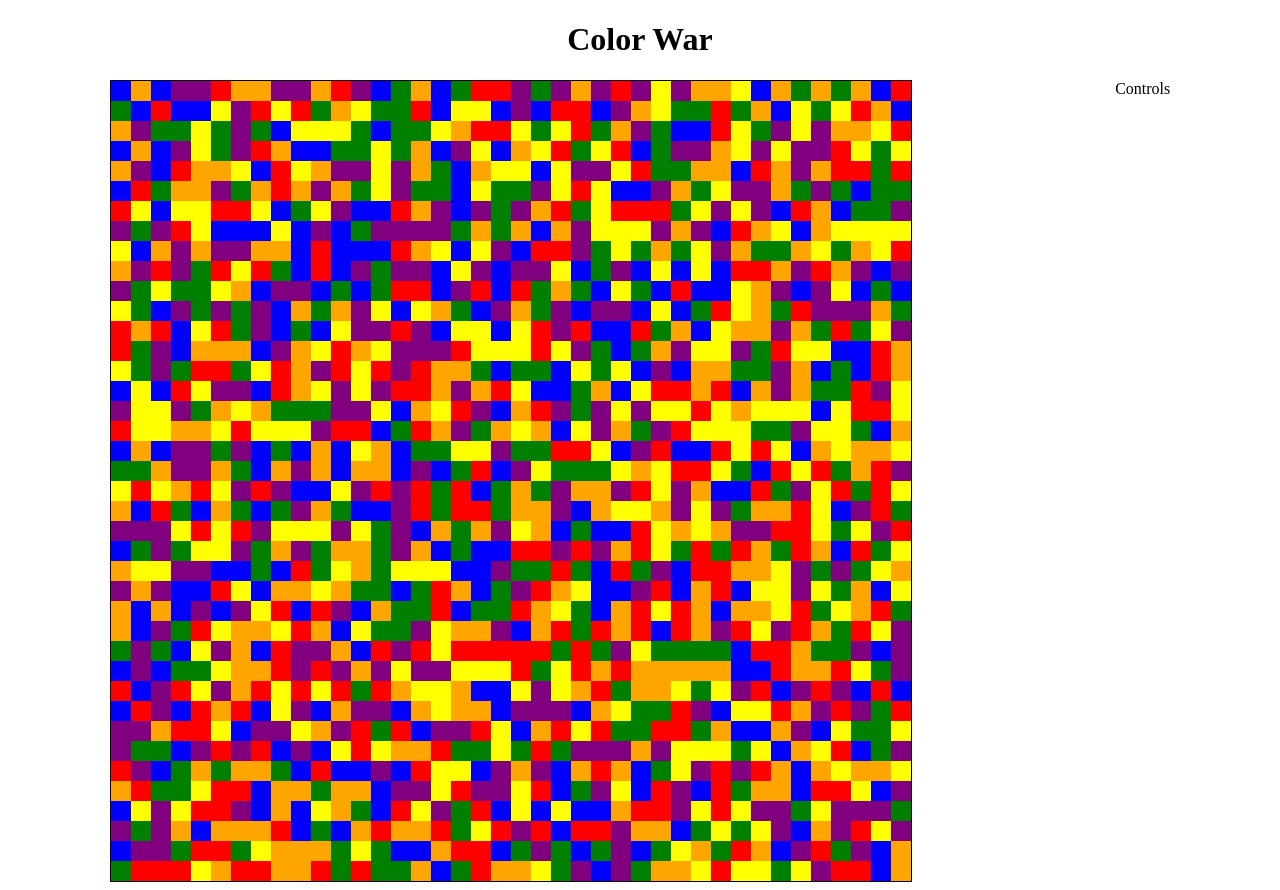
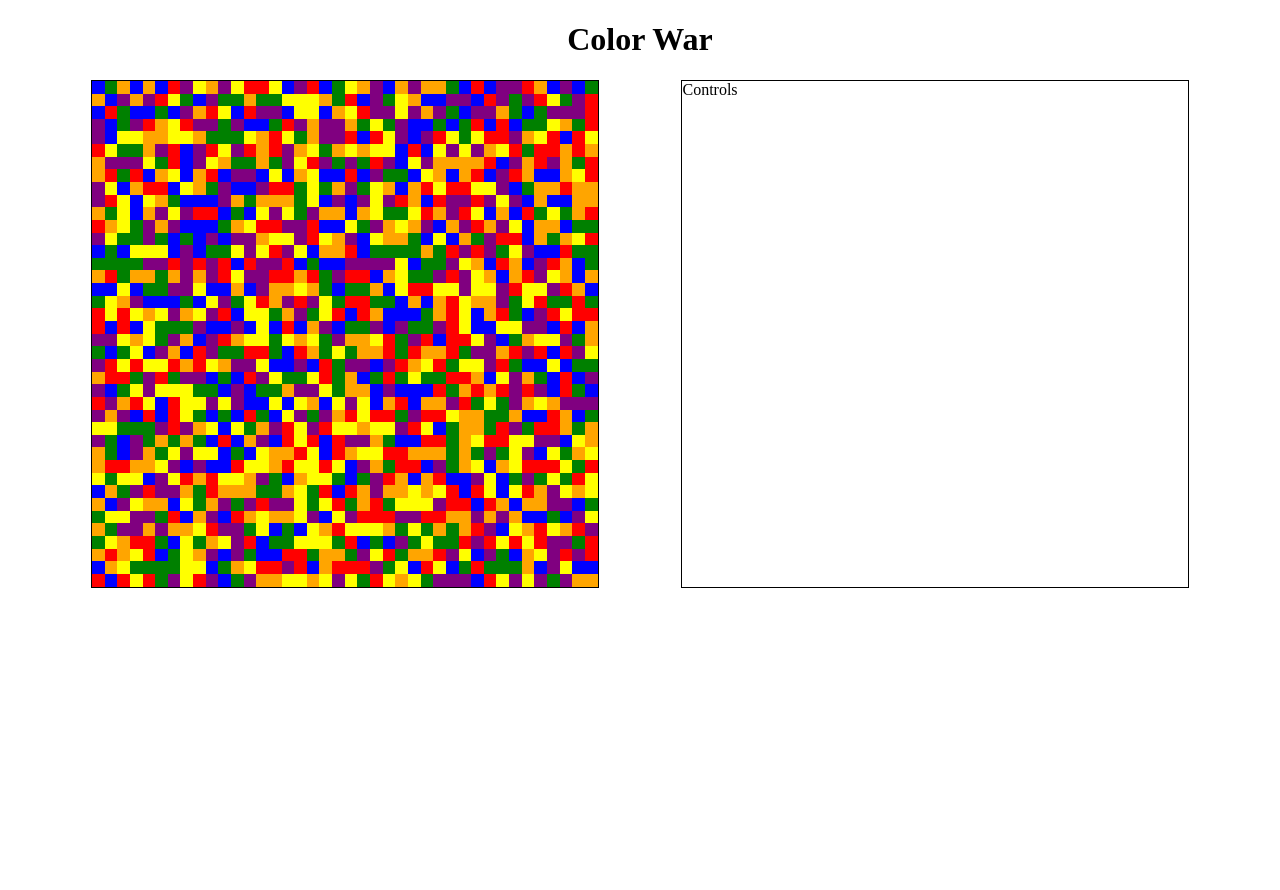
Before and after one commit to Glowieh/color-war, a React (Create React App) app: page / in a window 1280 px wide. After the commit the page ends 800 px from the top, so only its background shows below. Built offline with nearby package versions, Linux system fonts and the light colour scheme.

Commit message:
Added a config file and styles for the color grid

```diff
--- a/src/App.css
+++ b/src/App.css
@@ -5,15 +5,31 @@
 .main-container {
   display: flex;
   flex-flow: row nowrap;
-  justify-content: space-around;
+  justify-content: space-evenly;
 }
 
 .grid {
   display: flex;
+  flex-flow: column nowrap;
   border: 1px solid black;
+  width: 40%;
+}
+
+.grid-row {
+  display: inline-flex;
 }
 
 .grid-cell {
-  min-width: 20px;
-  min-height: 20px;
+  width: 100%;
 }
+
+.grid-cell:before {
+  content:'';
+  float:left;
+  padding-top:100%;
+}
+
+.controls {
+  width: 40%;
+  border: 1px solid black;
+}
--- a/src/App.jsx
+++ b/src/App.jsx
@@ -3,18 +3,20 @@ import './App.css';
 
 import Grid from './Grid.jsx';
 import Controls from './Controls.jsx';
+import { Config } from './Config.jsx';
 
 class App extends Component {
 
   constructor(props) {
     super(props);
-    this.state = {grid: []};
+    this.state = {grid: [], player1Color: 0, player2Color: 1};
   }
 
   componentDidMount() {
-    let grid = new Array(40*40);
+    let grid = new Array(Config.gridWidth*Config.gridHeight);
     grid.fill(0);
-    this.setState({grid: grid.map(() => Math.floor(Math.random() * 6))});
+    grid = grid.map(() => Math.floor(Math.random() * 6));
+    this.setState({grid: grid, player1Color: grid[0], player2Color: grid[Config.gridWidth*Config.gridHeight-1]});
   }
 
   render() {
--- /dev/null
+++ b/src/Config.jsx
@@ -0,0 +1,4 @@
+export const Config = {
+  gridWidth: 40,
+  gridHeight: 40,
+  colors: ["blue", "red", "green", "yellow", "purple", "orange"]};
--- a/src/Controls.jsx
+++ b/src/Controls.jsx
@@ -7,7 +7,7 @@ class Controls extends Component {
 
   render() {
     return (
-      <div>
+      <div className="controls">
         Controls
       </div>
     );
--- a/src/Grid.jsx
+++ b/src/Grid.jsx
@@ -1,7 +1,7 @@
 import React, { Component } from 'react';
 
 import GridCell from './GridCell.jsx';
-import { colors } from './colors.jsx';
+import { Config } from './Config.jsx';
 
 class Grid extends Component {
   constructor(props) {
@@ -9,7 +9,7 @@ class Grid extends Component {
   }
 
   renderGrid() {
-    let rows = new Array(40);
+    let rows = new Array(Config.gridHeight);
     rows.fill(0);
     return (
       rows.map((elem, row) =>
@@ -22,11 +22,11 @@ class Grid extends Component {
 
   renderGridRow(row) {
     return (
-      this.props.grid.slice(row*40, row*40+40).map((cell, index) =>
+      this.props.grid.slice(row*Config.gridWidth, (row+1)*Config.gridWidth).map((cell, index) =>
         <GridCell
           key={index.toString()}
-          index={row*40+index}
-          color={colors[cell]} />
+          index={row*Config.gridWidth+index}
+          color={Config.colors[cell]} />
       )
     );
   }
--- a/src/colors.jsx
+++ /dev/null
@@ -1 +0,0 @@
-export const colors = ["blue", "red", "green", "yellow", "purple", "orange"];
```
